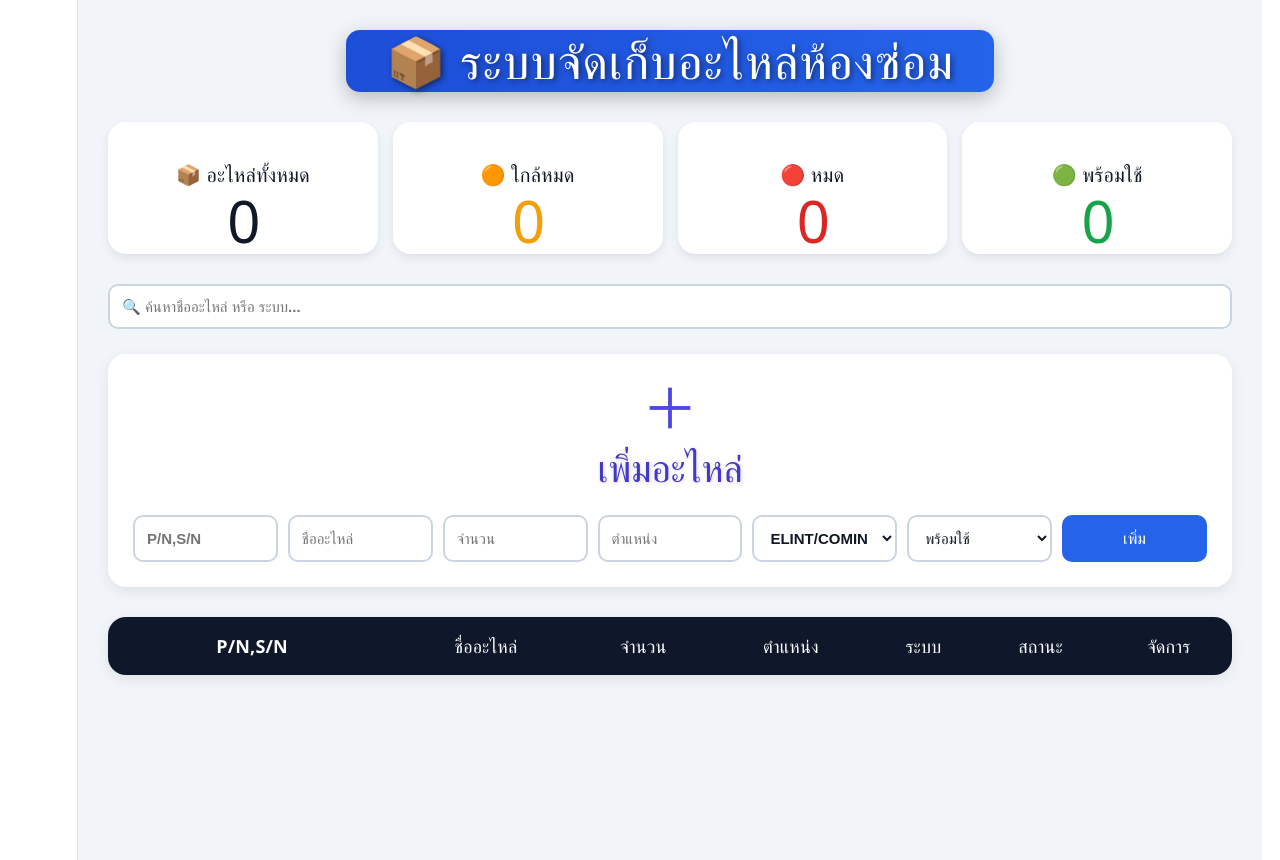
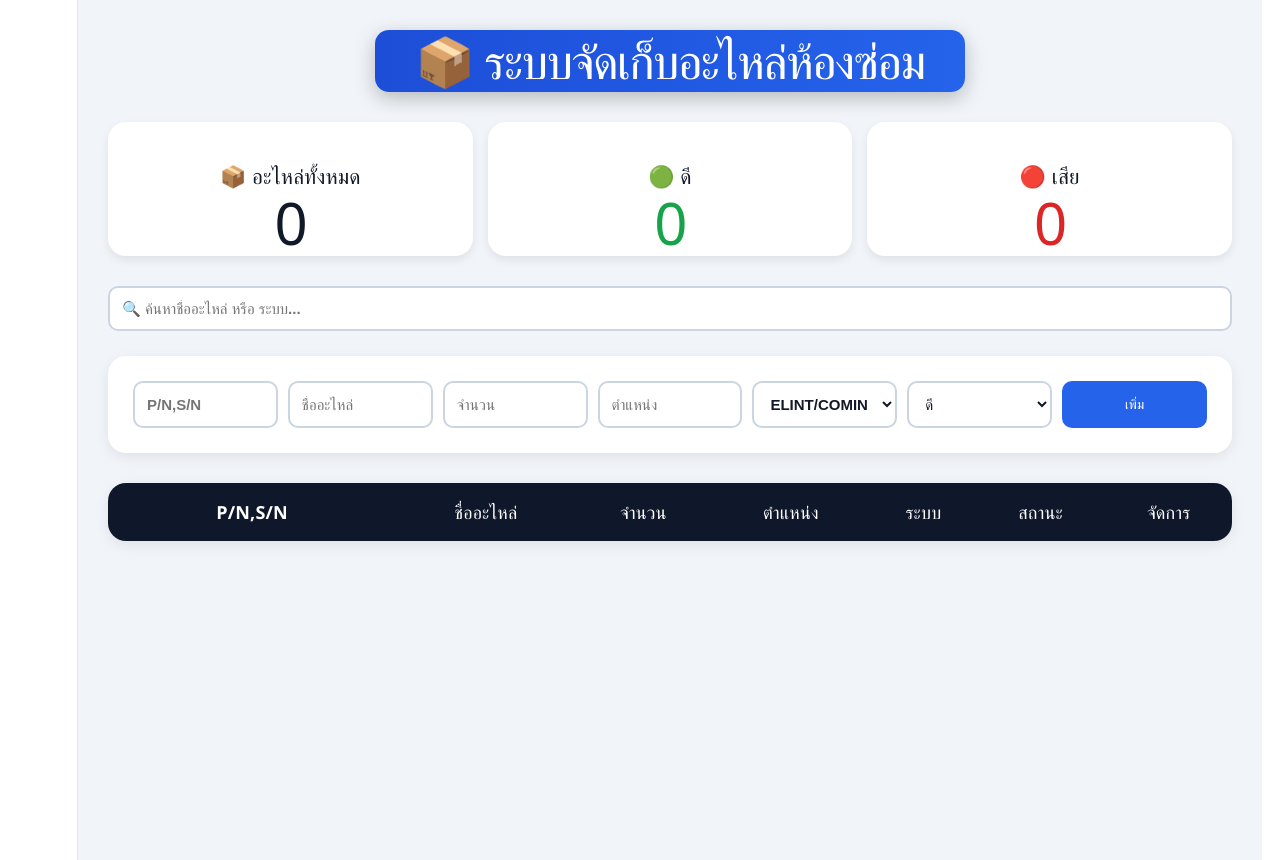
Before and after one commit to natchon5865/Part-EW3, a React (Vite) app: page / in a window 1280 px wide. Built offline with nearby package versions, Linux system fonts and the light colour scheme.

Commit message:
Update App.tsx

```diff
--- a/src/App.tsx
+++ b/src/App.tsx
@@ -12,7 +12,7 @@ function App() {
   const [qty, setQty] = useState("");
   const [location, setLocation] = useState("");
   const [system, setSystem] = useState("ELINT/COMINT");
-  const [status, setStatus] = useState("พร้อมใช้");
+  const [status, setStatus] = useState("ดี");
   const [editIndex, setEditIndex] = useState<number | null>(null);
 
   const isMobile = window.innerWidth <= 768;
@@ -45,7 +45,7 @@ function App() {
     setQty("");
     setLocation("");
     setSystem("ELINT/COMINT");
-    setStatus("พร้อมใช้");
+    setStatus("ดี");
   };
 
   const deletePart = (indexToDelete: number) => {
@@ -72,9 +72,8 @@ function App() {
   });
 
   const total = parts.length;
-  const low = parts.filter((p) => p.qty > 0 && p.qty <= 5).length;
-  const empty = parts.filter((p) => p.qty === 0).length;
-  const ready = parts.filter((p) => p.status === "พร้อมใช้").length;
+  const good = parts.filter((p) => p.status === "ดี").length;
+  const bad = parts.filter((p) => p.status === "เสีย").length;
 
   const inputStyle = {
     padding: "12px",
@@ -102,13 +101,8 @@ function App() {
         margin: "0 auto",
       }}
     >
-      {/* ===== หัวข้อหลัก แก้ให้ชัด ===== */}
-      <div
-        style={{
-          textAlign: "center",
-          marginBottom: "30px",
-        }}
-      >
+      {/* ===== หัวข้อ ===== */}
+      <div style={{ textAlign: "center", marginBottom: "30px" }}>
         <div
           style={{
             display: "inline-block",
@@ -124,8 +118,6 @@ function App() {
               fontWeight: "900",
               color: "#ffffff",
               margin: 0,
-              textShadow: "2px 2px 6px rgba(0,0,0,0.55)",
-              letterSpacing: "1px",
             }}
           >
             📦 ระบบจัดเก็บอะไหล่ห้องซ่อม
@@ -137,16 +129,15 @@ function App() {
       <div
         style={{
           display: "grid",
-          gridTemplateColumns: isMobile ? "1fr 1fr" : "1fr 1fr 1fr 1fr",
+          gridTemplateColumns: isMobile ? "1fr 1fr" : "1fr 1fr 1fr",
           gap: "15px",
           marginBottom: "30px",
         }}
       >
         {[
           ["📦 อะไหล่ทั้งหมด", total, "#111827"],
-          ["🟠 ใกล้หมด", low, "#f59e0b"],
-          ["🔴 หมด", empty, "#dc2626"],
-          ["🟢 พร้อมใช้", ready, "#16a34a"],
+          ["🟢 ดี", good, "#16a34a"],
+          ["🔴 เสีย", bad, "#dc2626"],
         ].map(([label, value, color], i) => (
           <div
             key={i}
@@ -158,7 +149,7 @@ function App() {
               boxShadow: "0 4px 10px rgba(0,0,0,0.08)",
             }}
           >
-            <h3 style={{ fontSize: "20px", fontWeight: "700" }}>{label}</h3>
+            <h3>{label}</h3>
             <h1
               style={{
                 fontSize: isMobile ? "32px" : "58px",
@@ -183,7 +174,7 @@ function App() {
         />
       </div>
 
-      {/* ===== ฟอร์มเพิ่มอะไหล่ ===== */}
+      {/* ===== เพิ่มอะไหล่ ===== */}
       <div
         style={{
           background: "white",
@@ -193,31 +184,6 @@ function App() {
           boxShadow: "0 4px 14px rgba(0,0,0,0.08)",
         }}
       >
-        <div style={{ textAlign: "center", marginBottom: "25px" }}>
-          <div
-            style={{
-              fontSize: isMobile ? "42px" : "56px",
-              color: "#4f46e5",
-              fontWeight: "900",
-              lineHeight: "1",
-            }}
-          >
-            ＋
-          </div>
-
-          <h2
-            style={{
-              fontSize: isMobile ? "28px" : "38px",
-              fontWeight: "900",
-              color: "#4338ca",
-              margin: "10px 0 0 0",
-              textShadow: "1px 1px 4px rgba(0,0,0,0.15)",
-            }}
-          >
-            เพิ่มอะไหล่
-          </h2>
-        </div>
-
         <div
           style={{
             display: "grid",
@@ -225,36 +191,12 @@ function App() {
             gap: "10px",
           }}
         >
-          <input
-            placeholder="P/N,S/N"
-            value={id}
-            onChange={(e) => setId(e.target.value)}
-            style={inputStyle}
-          />
-          <input
-            placeholder="ชื่ออะไหล่"
-            value={name}
-            onChange={(e) => setName(e.target.value)}
-            style={inputStyle}
-          />
-          <input
-            placeholder="จำนวน"
-            value={qty}
-            onChange={(e) => setQty(e.target.value)}
-            style={inputStyle}
-          />
-          <input
-            placeholder="ตำแหน่ง"
-            value={location}
-            onChange={(e) => setLocation(e.target.value)}
-            style={inputStyle}
-          />
+          <input placeholder="P/N,S/N" value={id} onChange={(e) => setId(e.target.value)} style={inputStyle} />
+          <input placeholder="ชื่ออะไหล่" value={name} onChange={(e) => setName(e.target.value)} style={inputStyle} />
+          <input placeholder="จำนวน" value={qty} onChange={(e) => setQty(e.target.value)} style={inputStyle} />
+          <input placeholder="ตำแหน่ง" value={location} onChange={(e) => setLocation(e.target.value)} style={inputStyle} />
 
-          <select
-            value={system}
-            onChange={(e) => setSystem(e.target.value)}
-            style={inputStyle}
-          >
+          <select value={system} onChange={(e) => setSystem(e.target.value)} style={inputStyle}>
             <option>ELINT/COMINT</option>
             <option>PRAKARN</option>
             <option>Perimaster</option>
@@ -262,14 +204,9 @@ function App() {
             <option>Red Sky II</option>
           </select>
 
-          <select
-            value={status}
-            onChange={(e) => setStatus(e.target.value)}
-            style={inputStyle}
-          >
-            <option>พร้อมใช้</option>
-            <option>ใกล้หมด</option>
-            <option>หมด</option>
+          <select value={status} onChange={(e) => setStatus(e.target.value)} style={inputStyle}>
+            <option>ดี</option>
+            <option>เสีย</option>
           </select>
 
           <button
@@ -281,9 +218,7 @@ function App() {
               borderRadius: "10px",
               padding: "12px",
               fontWeight: "800",
-              fontSize: "16px",
               cursor: "pointer",
-              width: "100%",
             }}
           >
             {editIndex !== null ? "บันทึก" : "เพิ่ม"}
@@ -307,12 +242,7 @@ function App() {
             borderCollapse: "collapse",
           }}
         >
-          <thead
-            style={{
-              background: "#0f172a",
-              color: "white",
-            }}
-          >
+          <thead style={{ background: "#0f172a", color: "white" }}>
             <tr>
               <th style={{ padding: "16px" }}>P/N,S/N</th>
               <th>ชื่ออะไหล่</th>
@@ -347,10 +277,8 @@ function App() {
                       color: "white",
                       fontWeight: "700",
                       background:
-                        part.status === "พร้อมใช้"
+                        part.status === "ดี"
                           ? "#16a34a"
-                          : part.status === "ใกล้หมด"
-                          ? "#f59e0b"
                           : "#dc2626",
                     }}
                   >
@@ -366,63 +294,35 @@ function App() {
                       color: "white",
                       border: "none",
                       padding: "8px 12px",
-
                       borderRadius: "8px",
-
+                      cursor: "pointer",
                       marginRight: "8px",
-
-                      cursor: "pointer",
-
                     }}
-
                   >
-
                     แก้ไข
-
                   </button>
 
                   <button
-
                     onClick={() => deletePart(index)}
-
                     style={{
-
                       background: "#dc2626",
-
                       color: "white",
-
                       border: "none",
-
                       padding: "8px 12px",
-
                       borderRadius: "8px",
-
                       cursor: "pointer",
-
                     }}
-
                   >
-
                     ลบ
-
                   </button>
-
                 </td>
-
               </tr>
-
             ))}
-
           </tbody>
-
         </table>
-
       </div>
-
     </div>
-
   );
-
 }
 
 export default App;
```
